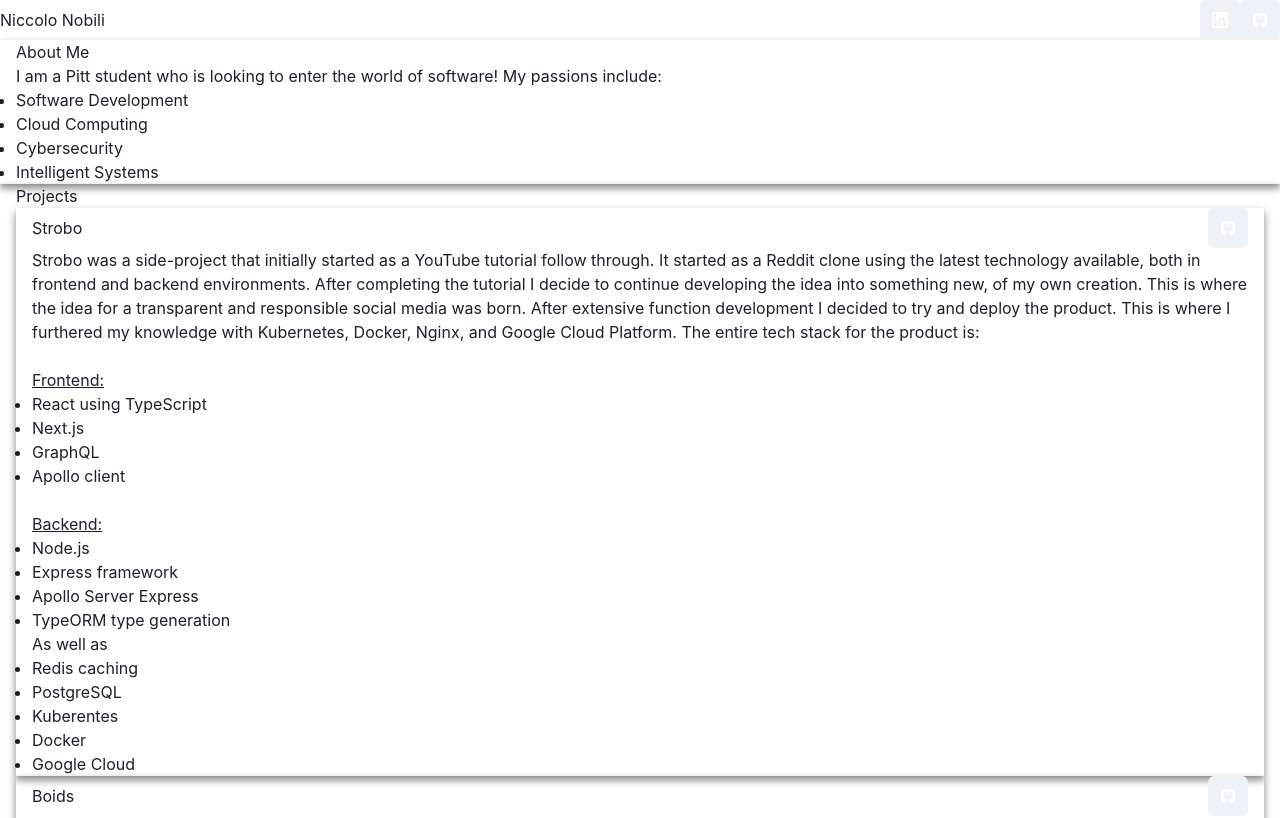
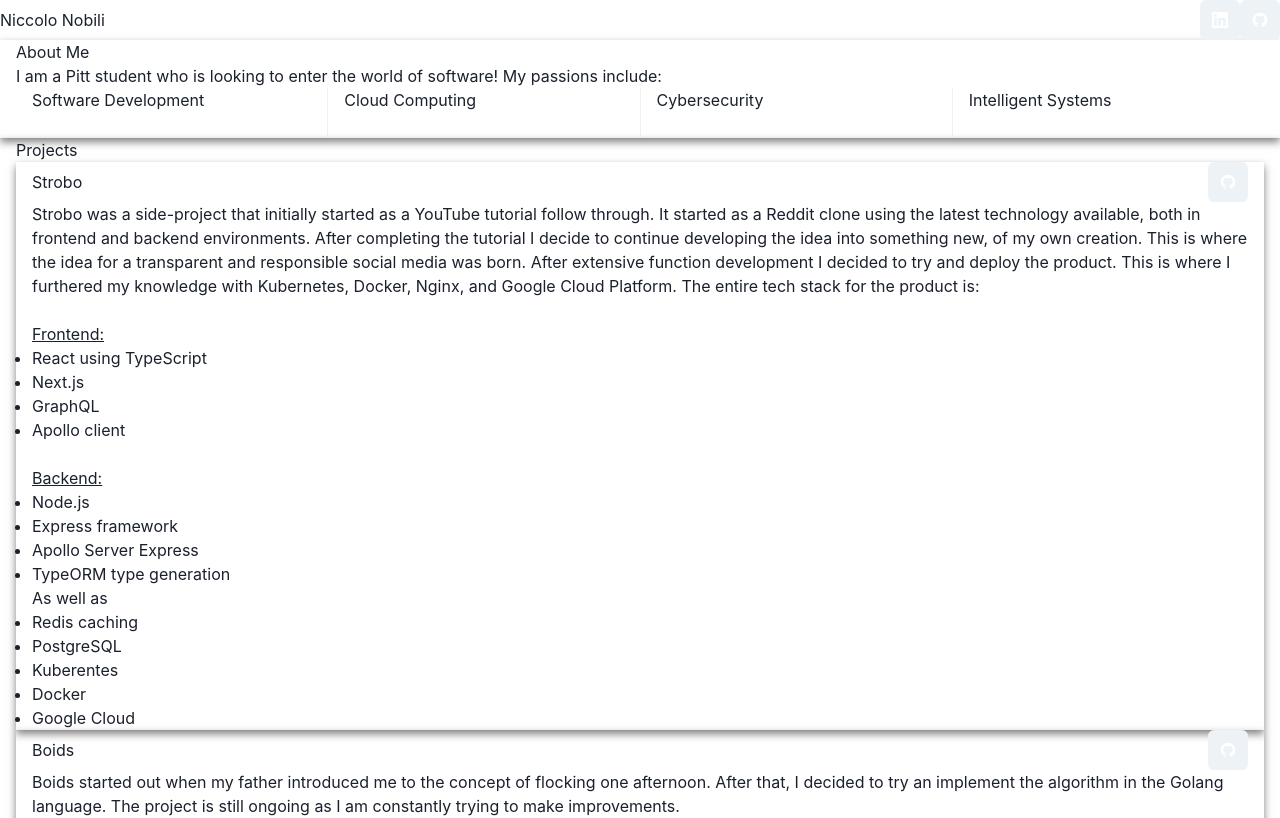
Before and after one commit to strobosco/personal-website, a Next.js app: page / in a window 1280 px wide. Shown: the top 818 px of the page. Built offline with nearby package versions, Linux system fonts and the light colour scheme.

Commit message:
Added stack for interests

```diff
--- a/components/AboutMe.tsx
+++ b/components/AboutMe.tsx
@@ -1,6 +1,6 @@
 import React from "react";
 
-import { Box, Container } from "@chakra-ui/react";
+import { Box, Container, Flex, Center, Divider } from "@chakra-ui/react";
 
 import type { NextPage } from "next";
 
@@ -18,12 +18,29 @@ const AboutMe: NextPage = () => {
             I am a Pitt student who is looking to enter the world of software!
             My passions include:
           </p>
-          <ul>
-            <li>Software Development</li>
-            <li>Cloud Computing</li>
-            <li>Cybersecurity</li>
-            <li>Intelligent Systems</li>
-          </ul>
+          <Flex flexDir="row" className="py-8 text-p text-center items-center">
+            <Container>
+              <p>Software Development</p>
+            </Container>
+            <Center height="50px">
+              <Divider orientation="vertical" />
+            </Center>
+            <Container>
+              <p>Cloud Computing</p>
+            </Container>
+            <Center height="50px">
+              <Divider orientation="vertical" />
+            </Center>
+            <Container>
+              <p>Cybersecurity</p>
+            </Container>
+            <Center height="50px">
+              <Divider orientation="vertical" />
+            </Center>
+            <Container>
+              <p>Intelligent Systems</p>
+            </Container>
+          </Flex>
         </Container>
       </Box>
     </>
```
